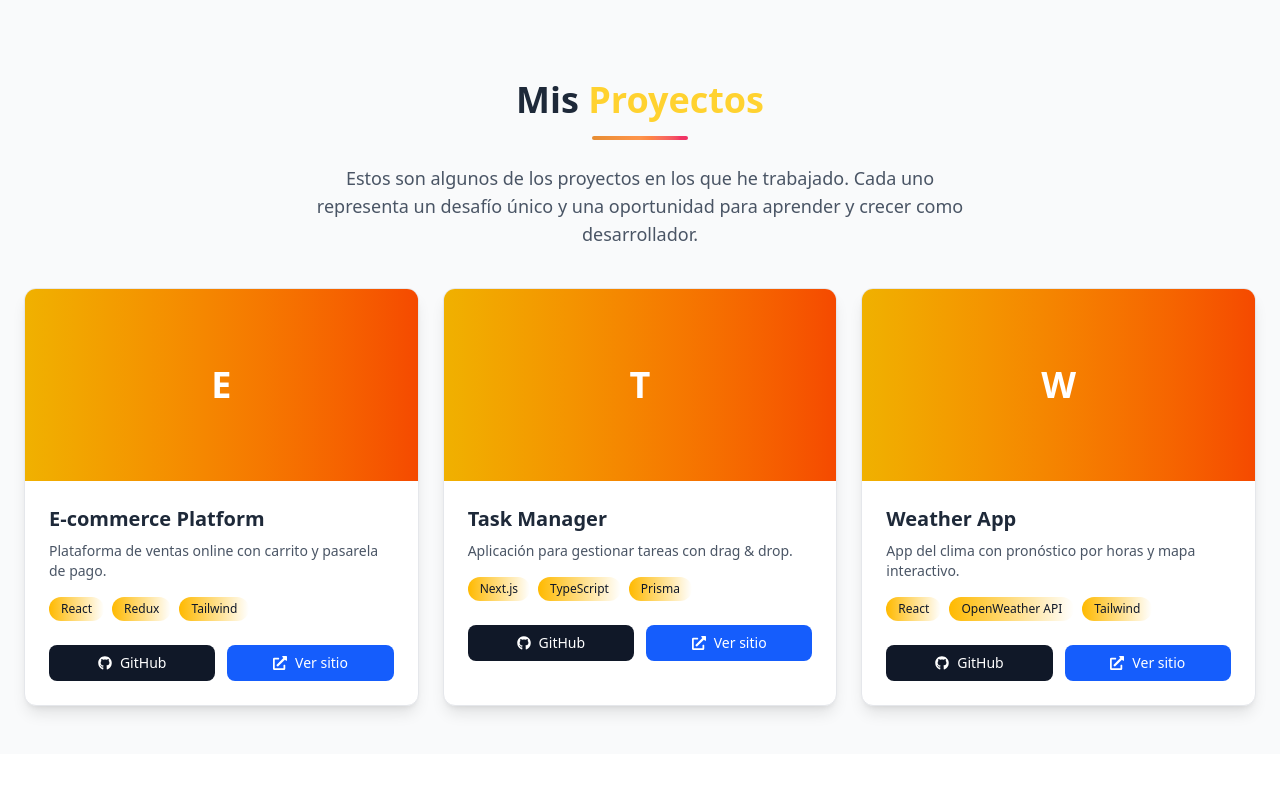
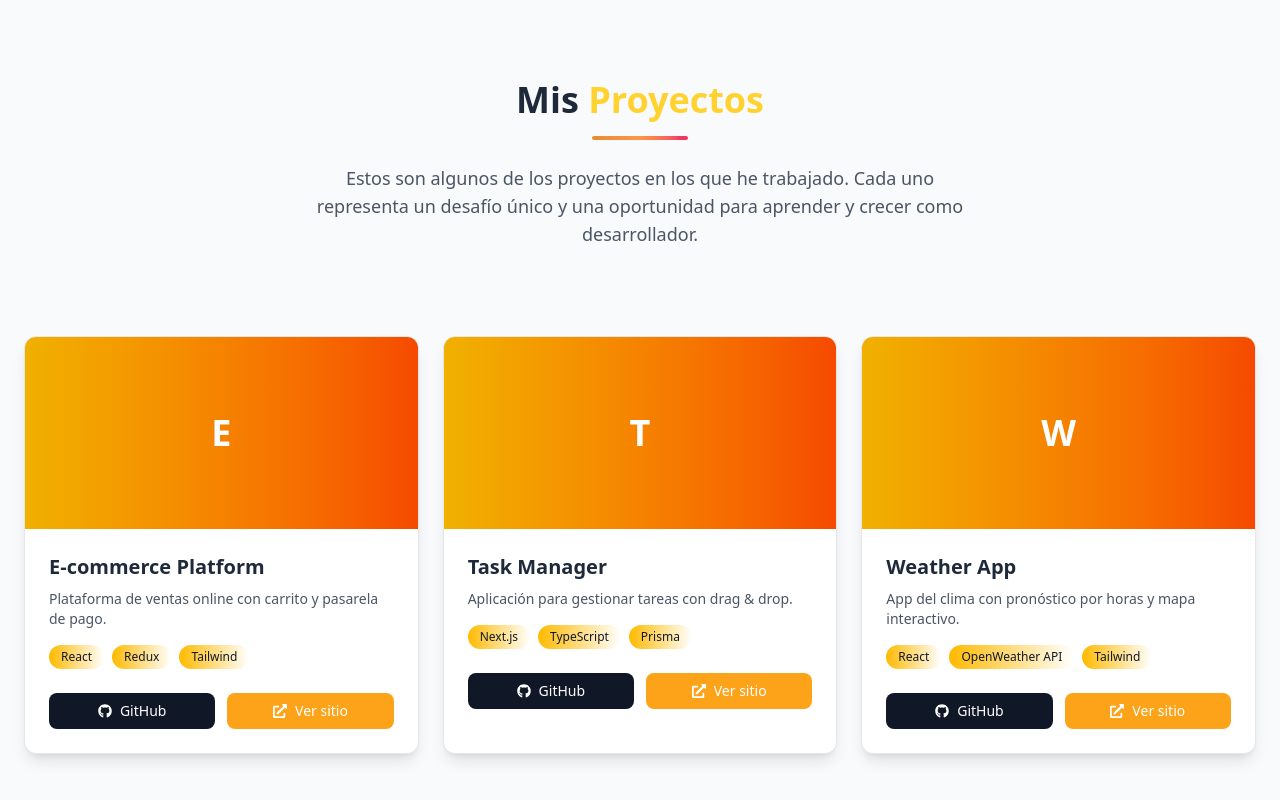
Before and after one commit to MendEz10dev/My-Portfolio, a React (Vite) app: page / in a window 1280 px wide. Shown: the part 2156-2956 px from the top of the page. Before the commit the page ends 2910 px from the top, so only its background shows below. Built offline with nearby package versions, Linux system fonts and the light colour scheme.

Commit message:
Arreglando cosas de estilos a los Proyectos

```diff
--- a/src/components/Proyectos.jsx
+++ b/src/components/Proyectos.jsx
@@ -64,7 +64,7 @@ export function Proyectos ({
             href={sitioUrl}
             target="_blank"
             rel="noopener noreferrer"
-            className="flex-1 flex items-center justify-center gap-2 px-4 py-2 bg-blue-600 hover:bg-blue-700 text-white text-sm font-medium rounded-lg transition-all duration-300 hover:scale-105"
+            className="flex-1 flex items-center justify-center gap-2 px-4 py-2 bg-amber-500/90 hover:bg-amber-600 text-white text-sm font-medium rounded-lg transition-all duration-300 hover:scale-105"
           >
             <FaExternalLinkAlt />
             Ver sitio
--- a/src/pages/HomePage.jsx
+++ b/src/pages/HomePage.jsx
@@ -370,7 +370,7 @@ export function HomePage() {
                 <p className="text-lg text-gray-600 dark:text-gray-300 max-w-2xl mx-auto">
                 Estos son algunos de los proyectos en los que he trabajado. Cada uno representa
                 un desafío único y una oportunidad para aprender y crecer como desarrollador.
-                </p>
+                </p> <br /> <br />
             </div>
 
             {/* Grid de proyectos */}
```
